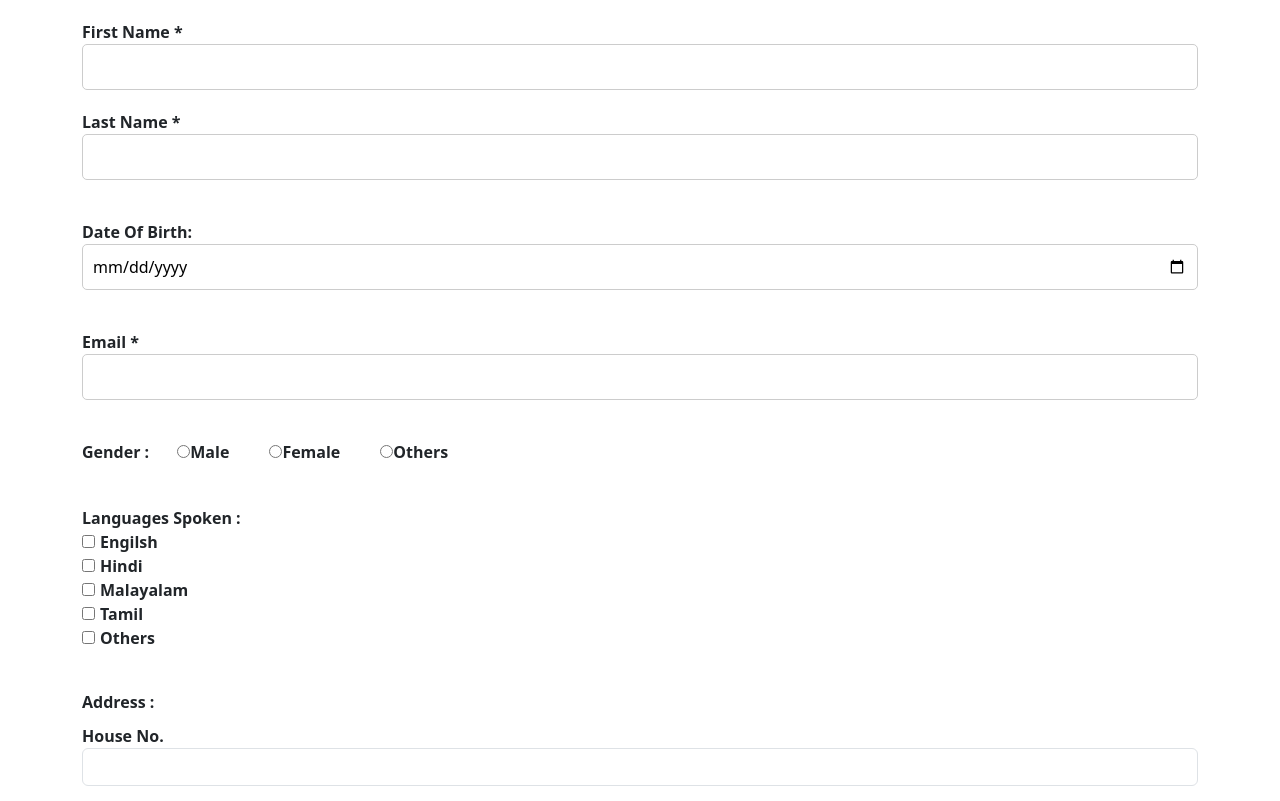
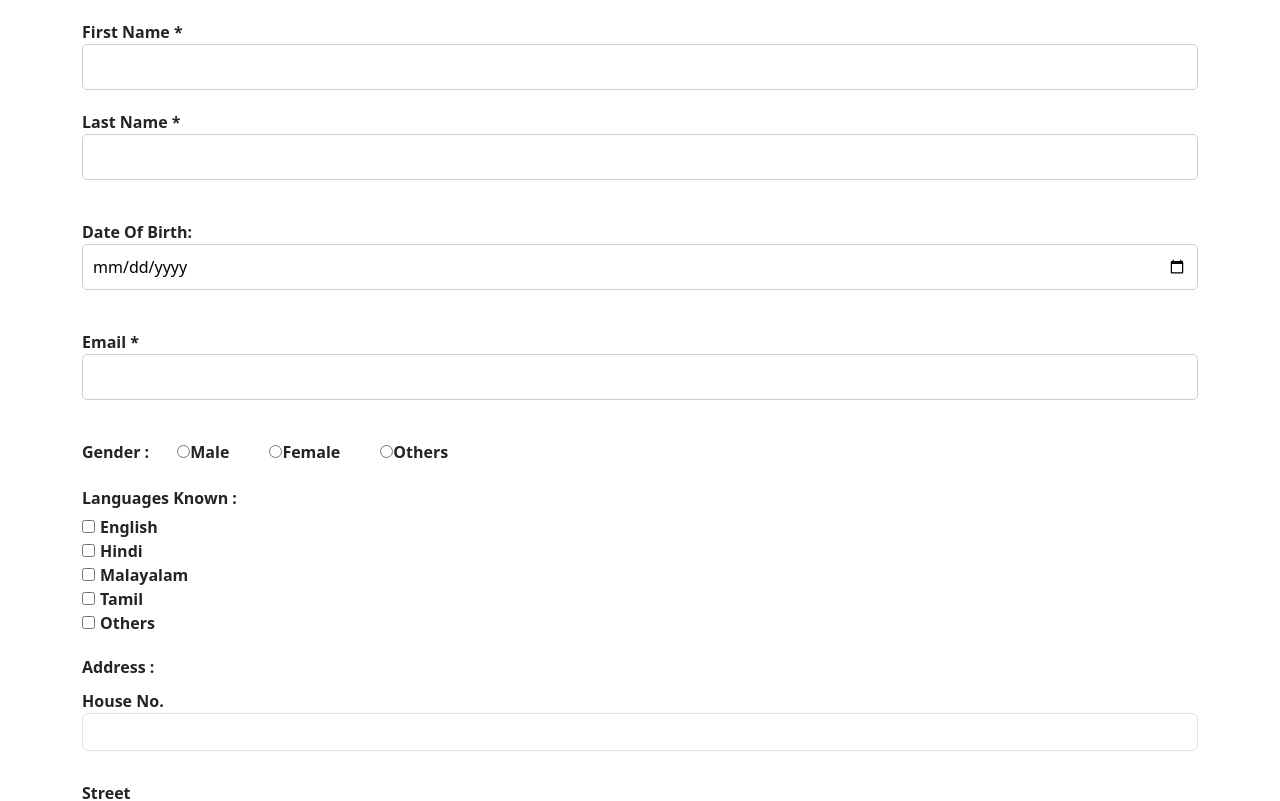
Before and after one commit to Sebinsj/reactiveform, an Angular app: page / in a window 1280 px wide. Shown: the top 801 px of the page. Built offline with nearby package versions, Linux system fonts and the light colour scheme.

Commit message:
languages grouped

```diff
--- a/src/app/resumeform/resumeform.component.html
+++ b/src/app/resumeform/resumeform.component.html
@@ -35,15 +35,40 @@
                     </div>
                 </label>
                 </div>
+       <div formGroupName="languages">
+        <label for="">Languages Known :</label>
+        <div  style="padding-top: 5px;">
+                <label for="" >
+                    <input type="checkbox" formControlName="english">English
+                </label>
+        </div>
 
-                <div class="form-group" style="padding-top: 20px;">
-                    <label for="">Languages Spoken :</label>
-                    <div *ngFor="let lang of languages" >
-                        <label for="" >
-                            <input type="checkbox"  [value]="lang" formControlName="languages">{{lang}}
-                        </label>
-                    </div>
-                </div>
+        <div  >
+                <label for="" >
+                    <input type="checkbox" formControlName="hindi">Hindi
+                </label>
+        </div>
+
+        <div >
+                <label for="" >
+                    <input type="checkbox" formControlName="malayalam">Malayalam
+                </label>
+        </div>
+
+        <div >
+                <label for="" >
+                    <input type="checkbox" formControlName="tamil">Tamil
+                </label>
+        </div>
+
+        <div >
+                <label for="" >
+                    <input type="checkbox" formControlName="others">Others
+                </label>
+        </div>
+
+        </div>
+
             <div formGroupName="address" style="padding-top: 20px;">
                 <label for="">Address :</label>
                 <div class="form-group" style="padding-top: 10px;">
--- a/src/app/resumeform/resumeform.component.ts
+++ b/src/app/resumeform/resumeform.component.ts
@@ -24,7 +24,13 @@ export class ResumeformComponent implements OnInit {
         dateofbirth:new FormControl(null),
         email:new FormControl(null,[Validators.required,Validators.email]),
         gender:new FormControl(null),
-        languages:new FormControl(null),
+        languages:new FormGroup({
+          english:new FormControl(null),
+          hindi:new FormControl(null),
+          malayalam:new FormControl(null),
+          tamil:new FormControl(null),
+          others:new FormControl(null),
+        }),
 
         address:new FormGroup({
           house_no:new FormControl(null),
@@ -53,7 +59,7 @@ export class ResumeformComponent implements OnInit {
         dateofresign:new FormControl(null,Validators.required),
             }),
           });
-   (this.resumeForm.get('experience') as FormArray).push(newExp);
+       (this.resumeForm.get('experience') as FormArray).push(newExp);
 
 
   }
```
